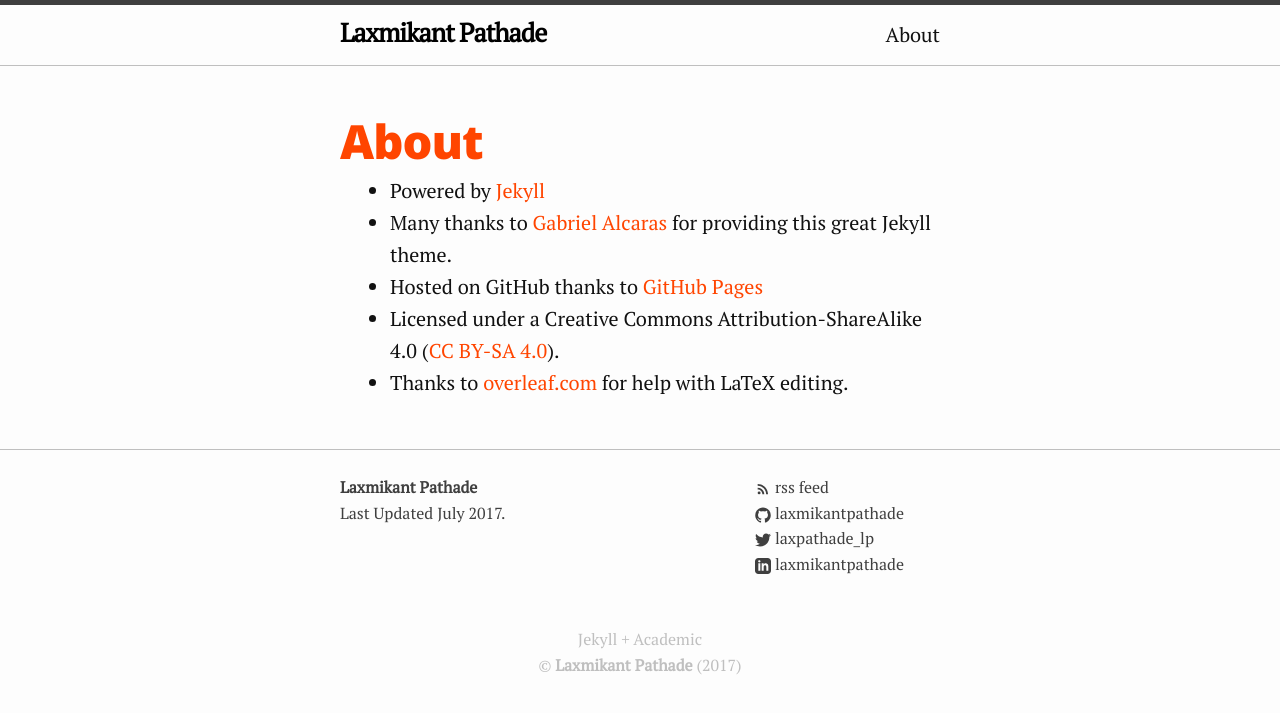
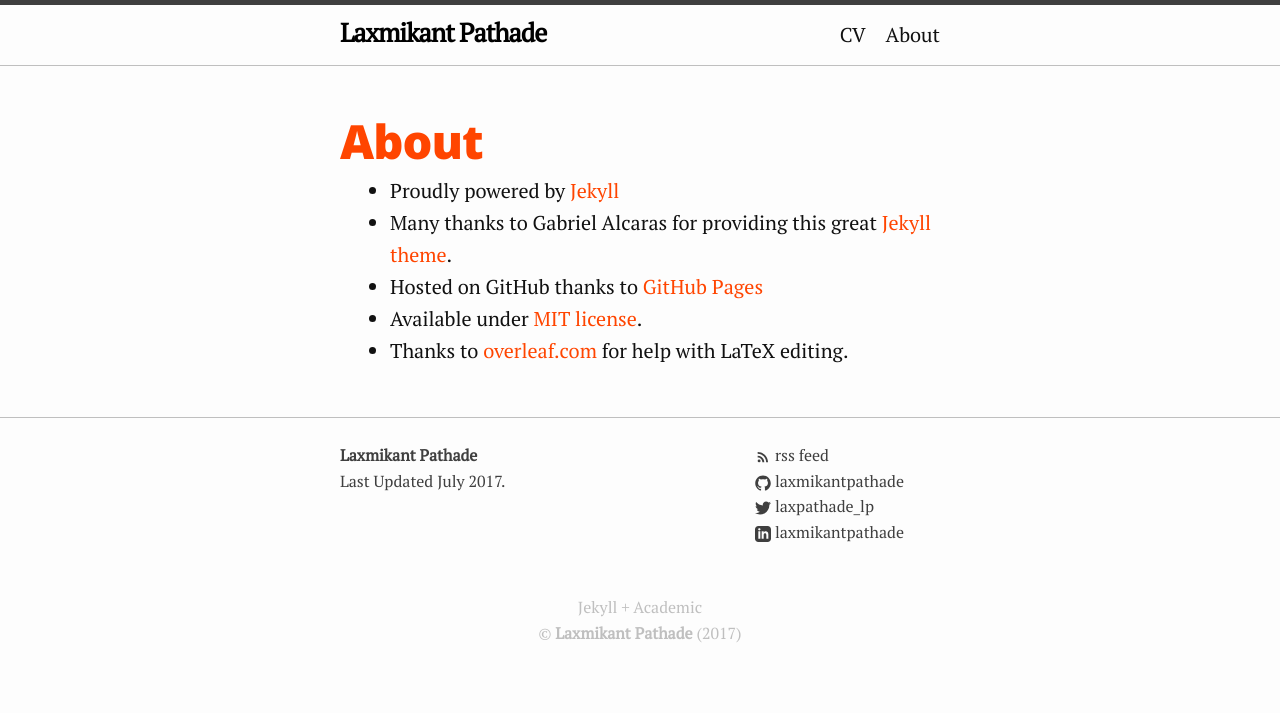
Before and after one commit to laxmikantpathade/laxmikantpathade.github.io, a Jekyll site: the page built from about.md, in a window 1280 px wide. Shown: the top 713 px of the page. Built offline with Jekyll 4.4.1, drawn with Linux system fonts in a browser that asks for light colours; Markdown is read by kramdown in place of the engine named in the settings.

Commit message:
add cv page

```diff
--- a/about.md
+++ b/about.md
@@ -4,8 +4,8 @@
 permalink: /about/
 ---
 
-* Powered by [Jekyll](https://jekyllrb.com/)
-* Many thanks to [Gabriel Alcaras](https://github.com/gaalcaras/academic) for providing this great Jekyll theme.
+* Proudly powered by [Jekyll](https://jekyllrb.com/)
+* Many thanks to Gabriel Alcaras for providing this great [Jekyll theme](https://github.com/gaalcaras/academic).
 * Hosted on GitHub thanks to [GitHub Pages](https://github.com/laxmikantpathade/laxmikantpathade.github.io)
-* Licensed under a Creative Commons Attribution-ShareAlike 4.0 ([CC BY-SA 4.0](https://creativecommons.org/licenses/by-sa/4.0/)).
+* Available under [MIT license](https://opensource.org/licenses/MIT).
 * Thanks to [overleaf.com](https://overleaf.com) for help with LaTeX editing.
```
Also changed, not shown: CV.md (+2 -2 lines).
